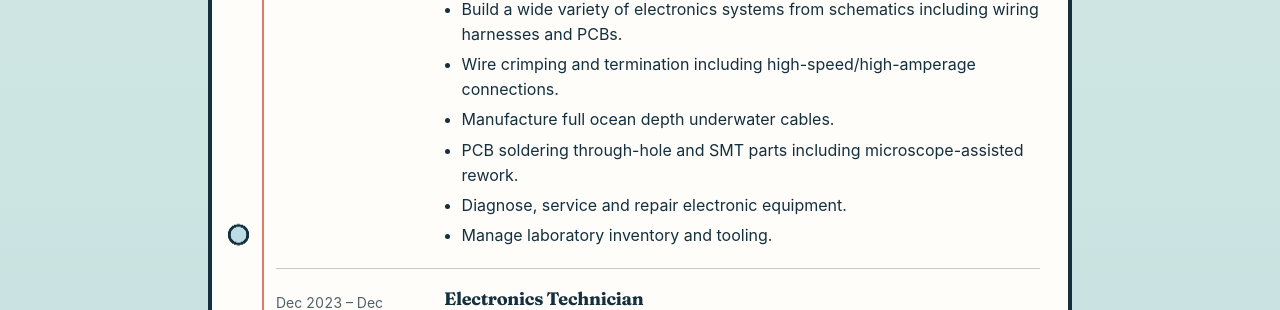
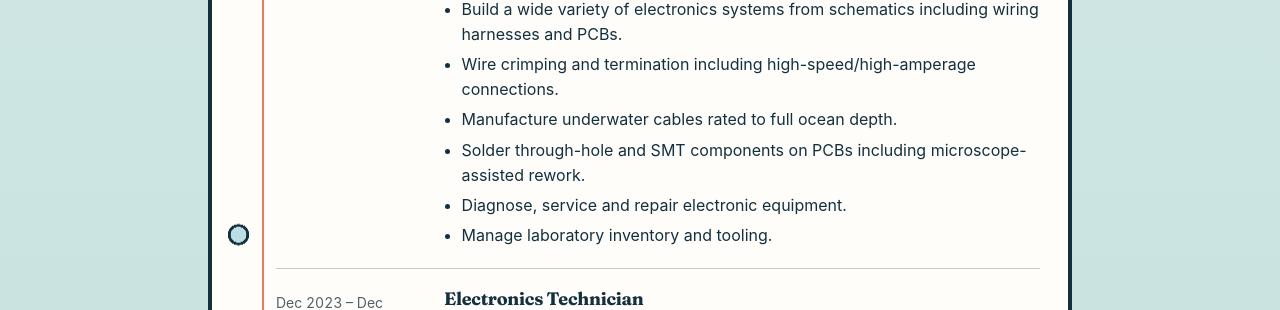
Before and after one commit to RobotCrabLab/Homepage, a Jekyll site: the page built from resume.html, in a window 1280 px wide. Shown: the part 1174-1484 px from the top of the page. Built offline with Jekyll 4.4.1, drawn with Linux system fonts in a browser that asks for light colours.

Commit message:
Resume: reword cable and soldering bullets
Co-Authored-By: Claude Opus 5.5 <noreply@anthropic.com>
Claude-Session: https://claude.ai/code/session_016BwnKtQ7tfPe1rWV8MfjXu

```diff
--- a/_data/resume.yml
+++ b/_data/resume.yml
@@ -19,8 +19,8 @@ experience:
     points:
       - Build a wide variety of electronics systems from schematics including wiring harnesses and PCBs.
       - Wire crimping and termination including high-speed/high-amperage connections.
-      - Manufacture full ocean depth underwater cables.
-      - PCB soldering through-hole and SMT parts including microscope-assisted rework.
+      - Manufacture underwater cables rated to full ocean depth.
+      - Solder through-hole and SMT components on PCBs including microscope-assisted rework.
       - Diagnose, service and repair electronic equipment.
       - Manage laboratory inventory and tooling.
 
```
